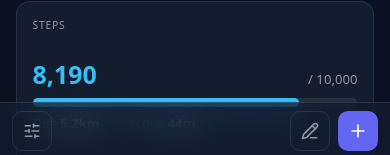
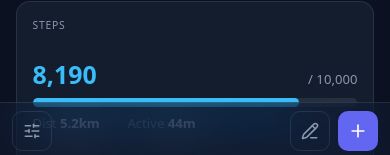
Before and after one commit to ben-yeung/bento-dash, a Next.js app: page / in a window 390 px wide. Shown: the part 686-841 px from the top of the page. Built offline with nearby package versions, Linux system fonts and the light colour scheme.

Commit message:
fix: backdrop blur on mobile shell, disable palette drag in sheet for scroll, glass effect on BottomSheet

```diff
--- a/components/shell/AppShell.module.css
+++ b/components/shell/AppShell.module.css
@@ -35,7 +35,7 @@
   display: grid;
   grid-template-columns: 1fr;
   height: 100vh;
-  overflow: hidden;
+  overflow: clip;
 }
 .scrollMobile {
   flex: 1;
--- a/components/shell/BottomNav.module.css
+++ b/components/shell/BottomNav.module.css
@@ -10,9 +10,9 @@
   padding: 0 12px;
   padding-bottom: env(safe-area-inset-bottom);
   height: calc(56px + env(safe-area-inset-bottom));
-  background: var(--surface-glass);
-  backdrop-filter: blur(16px) saturate(1.4);
-  -webkit-backdrop-filter: blur(16px) saturate(1.4);
+  background: color-mix(in srgb, var(--surface) 40%, transparent);
+  backdrop-filter: blur(24px) saturate(1.8);
+  -webkit-backdrop-filter: blur(24px) saturate(1.8);
   border-top: 1px solid var(--border-hairline);
   z-index: 30;
 }
@@ -24,9 +24,9 @@
   display: flex;
   gap: 6px;
   padding: 8px 12px;
-  background: var(--surface-glass);
-  backdrop-filter: blur(16px) saturate(1.4);
-  -webkit-backdrop-filter: blur(16px) saturate(1.4);
+  background: color-mix(in srgb, var(--surface) 40%, transparent);
+  backdrop-filter: blur(24px) saturate(1.8);
+  -webkit-backdrop-filter: blur(24px) saturate(1.8);
   border-top: 1px solid var(--border-hairline);
   z-index: 29;
   overflow-x: auto;
--- a/components/shell/BottomSheet.module.css
+++ b/components/shell/BottomSheet.module.css
@@ -9,7 +9,9 @@
   bottom: 0;
   left: 0;
   right: 0;
-  background: var(--surface);
+  background: color-mix(in srgb, var(--surface) 75%, transparent);
+  backdrop-filter: blur(24px) saturate(1.8);
+  -webkit-backdrop-filter: blur(24px) saturate(1.8);
   border-radius: 20px 20px 0 0;
   border-top: 1px solid var(--border-hairline);
   z-index: 41;
--- a/components/shell/BrowseTile.tsx
+++ b/components/shell/BrowseTile.tsx
@@ -11,9 +11,10 @@ interface BrowseTileProps {
   definition: WidgetDefinition;
   onSelect: () => void;
   cellSize: number;
+  isMobile?: boolean;
 }
 
-export function BrowseTile({ definition, onSelect, cellSize }: BrowseTileProps) {
+export function BrowseTile({ definition, onSelect, cellSize, isMobile = false }: BrowseTileProps) {
   const orientation = useSettings((s) => s.layoutOrientation);
   const defaultSize = (() => {
     if (orientation !== 'horizontal') return definition.supportedSizes[0];
@@ -22,7 +23,7 @@ export function BrowseTile({ definition, onSelect, cellSize }: BrowseTileProps)
   })();
   const dragId = `palette:${definition.category}:${definition.type}:${defaultSize.w}x${defaultSize.h}`;
 
-  const { listeners, attributes, setNodeRef, isDragging } = useDraggable({ id: dragId });
+  const { listeners, attributes, setNodeRef, isDragging } = useDraggable({ id: dragId, disabled: isMobile });
 
   return (
     <div className={styles.wrap} style={{ '--w-accent': definition.accentColor } as CSSProperties}>
--- a/components/shell/WidgetCarousel.module.css
+++ b/components/shell/WidgetCarousel.module.css
@@ -94,6 +94,7 @@
   gap: 12px;
   padding: 4px 16px 8px;
   overflow-y: auto;
+  touch-action: pan-y;
 }
 
 /* Size-picker state */
--- a/components/shell/WidgetCarousel.tsx
+++ b/components/shell/WidgetCarousel.tsx
@@ -109,6 +109,7 @@ export function WidgetCarousel({ cellSize, onClose, isMobile = false }: WidgetCa
                 key={def.type}
                 definition={def}
                 cellSize={cellSize}
+                isMobile={isMobile}
                 onSelect={() => setSelectedWidget(def)}
               />
             ))}
```
